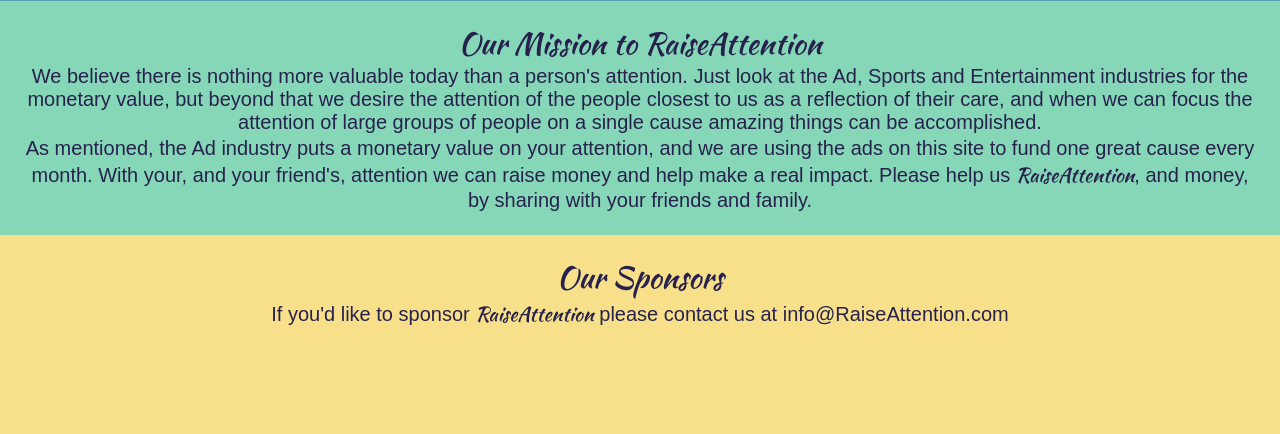
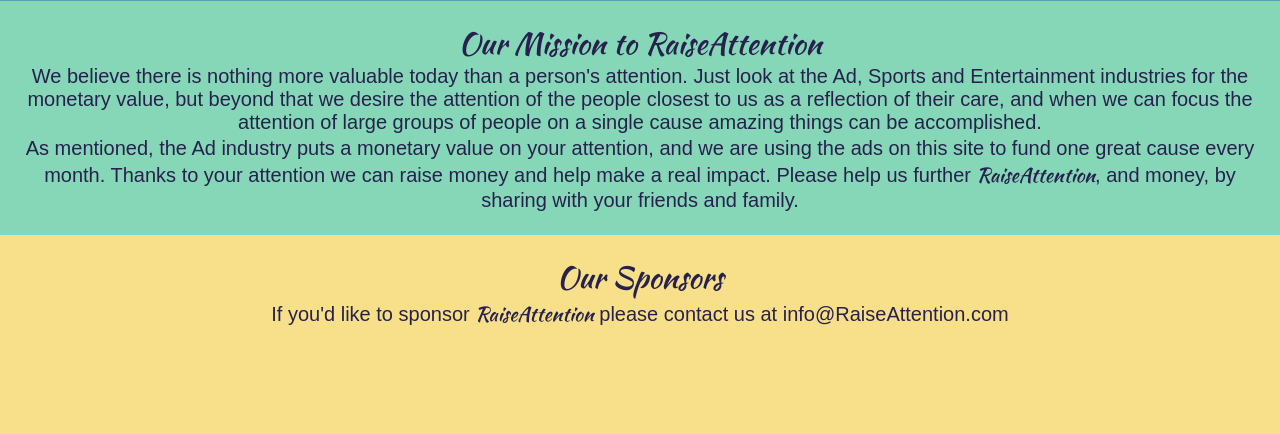
Before and after one commit to blainemercado/RaiseAttention, a Django app: template apps/home/templates/home/index.html in a window 1280 px wide. Shown: the part 389-823 px from the top of the page. Run offline with Django 3.2, Linux system fonts and the light colour scheme; the template is opened without the code that fills it, so the values that code supplies are empty; parts of the project's set-up code (start-up, migrations or seed data) failed here and were passed over; some web fonts are replaced.

Commit message:
changed wording in mission statement

```diff
--- a/apps/home/templates/home/index.html
+++ b/apps/home/templates/home/index.html
@@ -75,7 +75,7 @@
 			<div id="mission">
 				<h2>Our Mission to RaiseAttention</h2>
 				<p>We believe there is nothing more valuable today than a person's attention. Just look at the Ad, Sports and Entertainment industries for the monetary value, but beyond that we desire the attention of the people closest to us as a reflection of their care, and when we can focus the attention of large groups of people on a single cause amazing things can be accomplished. </p>
-				<p>As mentioned, the Ad industry puts a monetary value on your attention, and we are using the ads on this site to fund one great cause every month. With your, and your friend's, attention we can raise money and help make a real impact. Please help us <span>RaiseAttention</span>, and money, by sharing with your friends and family.</p>
+				<p>As mentioned, the Ad industry puts a monetary value on your attention, and we are using the ads on this site to fund one great cause every month. Thanks to your attention we can raise money and help make a real impact. Please help us further <span>RaiseAttention</span>, and money, by sharing with your friends and family.</p>
 			</div>
 			<div id="sponsor">
 				<h2>Our Sponsors</h2>
```
